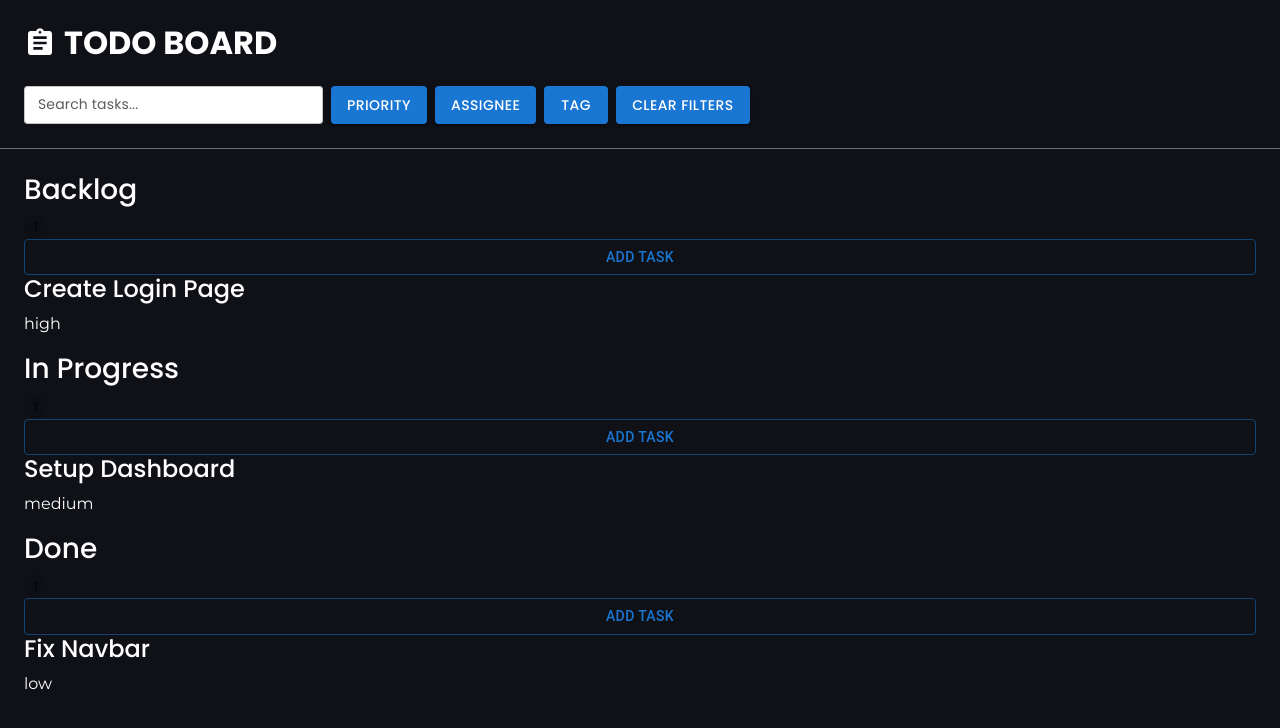
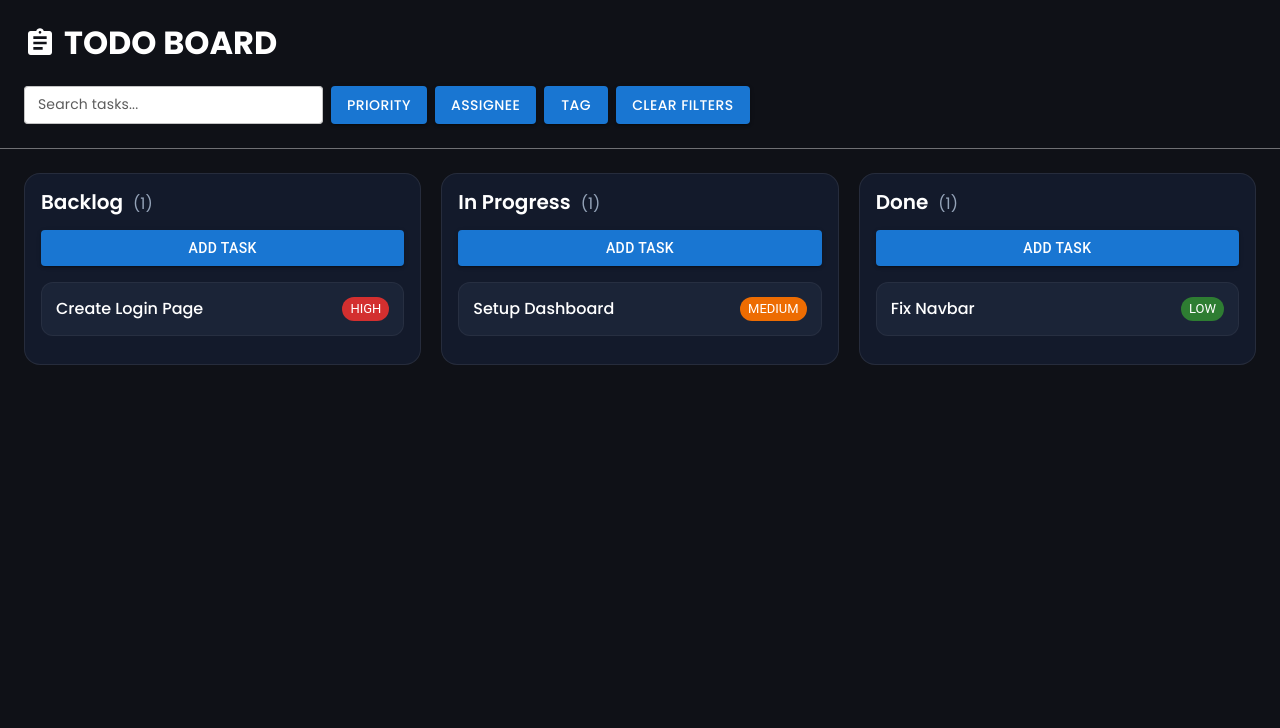
Before and after one commit to sojal-dev/todoBoard, a React (Vite) app: page / in a window 1280 px wide. Shown: the top 728 px of the page. Built offline with nearby package versions, Linux system fonts and the light colour scheme.

Commit message:
Implement add task functionality

```diff
--- a/src/App.css
+++ b/src/App.css
@@ -30,3 +30,69 @@ h1,h2,h3,h4,h5,h6{
 .header{
     border-bottom: 1px solid rgba(255,255,255,0.4);
 }
+.board {
+  display: flex;
+  gap: 20px;
+  align-items: flex-start;
+}
+
+.column {
+  flex: 1;
+  background: #131a2b;
+  border-radius: 16px;
+  padding: 16px;
+  min-height: 600px;
+  border: 1px solid rgba(255,255,255,0.08);
+  min-height: 192px;
+}
+
+.column-header {
+  display: flex;
+  justify-content: space-between;
+  align-items: center;
+  margin-bottom: 16px;
+}
+
+.column-header h3 {
+  margin: 0;
+  font-size: 20px;
+  font-weight: 600;
+}
+
+.task-list {
+  margin-top: 16px;
+}
+
+.task-card {
+  background: #1b2437;
+  border-radius: 12px;
+  padding: 14px;
+  margin-bottom: 12px;
+  cursor: pointer;
+  transition: 0.2s ease;
+  border: 1px solid rgba(255,255,255,0.05);
+}
+
+.task-card:hover {
+  transform: translateY(-2px);
+  border-color: rgba(255,255,255,0.15);
+}
+
+.task-card h4 {
+  margin: 0 0 10px;
+  font-size: 16px;
+}
+
+.priority {
+  display: inline-block;
+  padding: 4px 10px;
+  border-radius: 999px;
+  font-size: 12px;
+  font-weight: 600;
+}
+.task-count{
+    font-weight: 400;
+    font-size: 16px;
+    margin-left: 10px;
+    color: #94a3b8;
+}
--- a/src/components/board.tsx
+++ b/src/components/board.tsx
@@ -20,9 +20,9 @@ const Board = () => {
 
   return (
     <div className="board">
-      <Column title="Backlog" tasks={backlogTasks} />
-      <Column title="In Progress" tasks={progressTasks} />
-      <Column title="Done" tasks={doneTasks} />
+      <Column title="Backlog" tasks={backlogTasks} columnType="backlog"/>
+      <Column title="In Progress" tasks={progressTasks} columnType="inProgress"/>
+      <Column title="Done" tasks={doneTasks} columnType="done"/>
     </div>
   );
 };
--- a/src/components/column.tsx
+++ b/src/components/column.tsx
@@ -1,20 +1,32 @@
 import type { Task } from "../types/task";
 import TaskCard from "../components/taskCard"
-import { Button, Chip } from "@mui/material";
+import { Button } from "@mui/material";
+import { useBoardStore } from "../store/boardStore";
+
 
 interface ColumnProps {
     title: string;
     tasks: Task[];
+    columnType: Task["column"];
 }
 
-const Column = ({ title, tasks }: ColumnProps) => {
+const Column = ({ title, tasks, columnType }: ColumnProps) => {
+
+    const addTask = useBoardStore(
+        (state) => state.addTask
+    );
+
     return(
         <div className="column">
             <div className="column-header">
-                <h3>{title}</h3>
-                <Chip label={tasks.length} size="small" />
+                <h3>
+                    {title}
+                    <span className="task-count">
+                        ({tasks.length})
+                    </span>
+                </h3>
             </div>
-            <Button variant="outlined" fullWidth >Add Task</Button>
+            <Button variant="contained" fullWidth onClick={()=> addTask(columnType)} >Add Task</Button>
             <div className="task-list">
                 {
                     tasks.map((task) => (
--- a/src/components/taskCard.tsx
+++ b/src/components/taskCard.tsx
@@ -1,3 +1,4 @@
+import { Chip } from "@mui/material";
 import type { Task } from "../types/task";
 
 interface TaskCardProps {
@@ -5,10 +6,24 @@ interface TaskCardProps {
 }
 
 const TaskCard = ({ task }: TaskCardProps) => {
+
+    const getPriorityColor = () => {
+        switch(task.priority) {
+            case "high":
+                return "error";
+            case "medium":
+                return "warning";
+            case "low":
+                return "success";
+            default:
+                return "default";
+        }
+    };
+
     return(
-        <div className="task-card">
-            <h4>{task.title}</h4>
-            <p>{task.priority}</p>
+        <div className="task-card d-flex gap-2 align-items-center justify-content-between">
+            <h4 className="mb-0">{task.title}</h4>
+            <Chip label={task.priority.toUpperCase()} color={getPriorityColor()} size="small" />
         </div>
     )
 };
```
Also changed, not shown: 1 other file (tests, documents, lock files or other folders).
